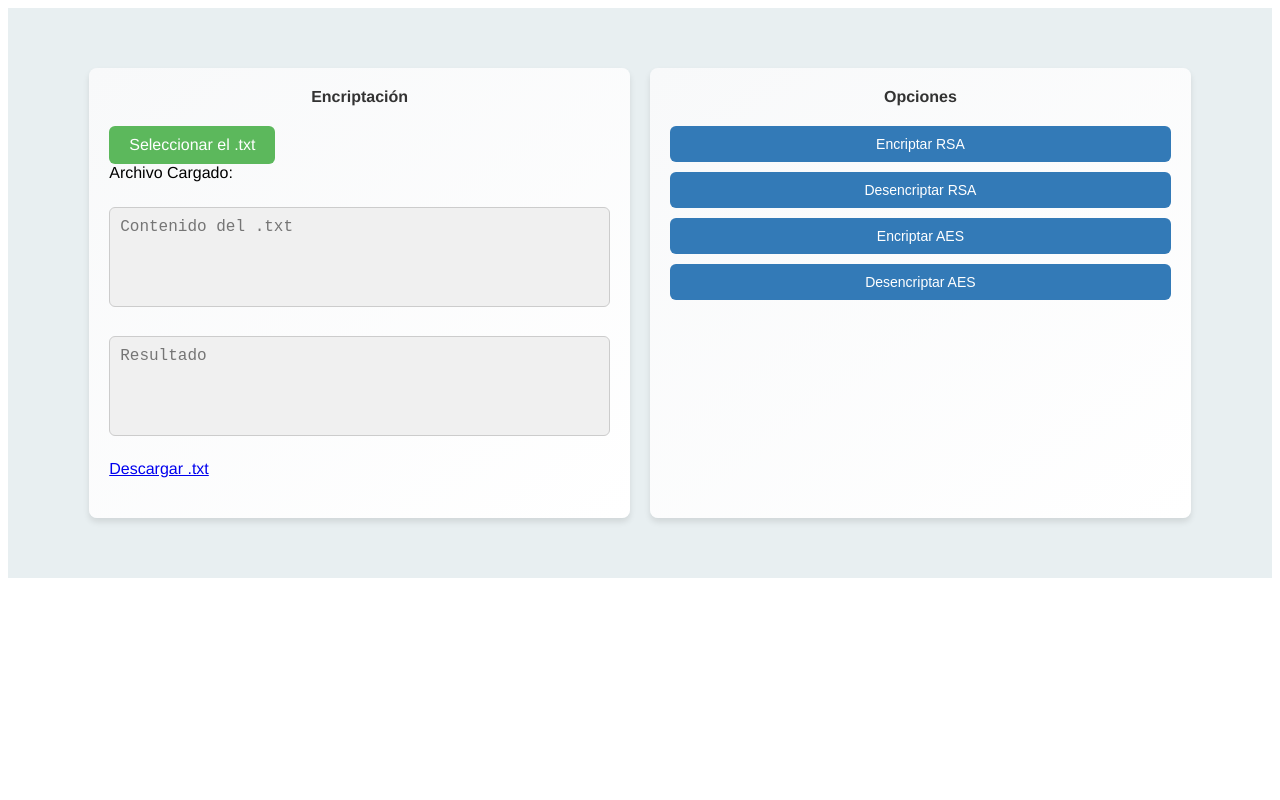
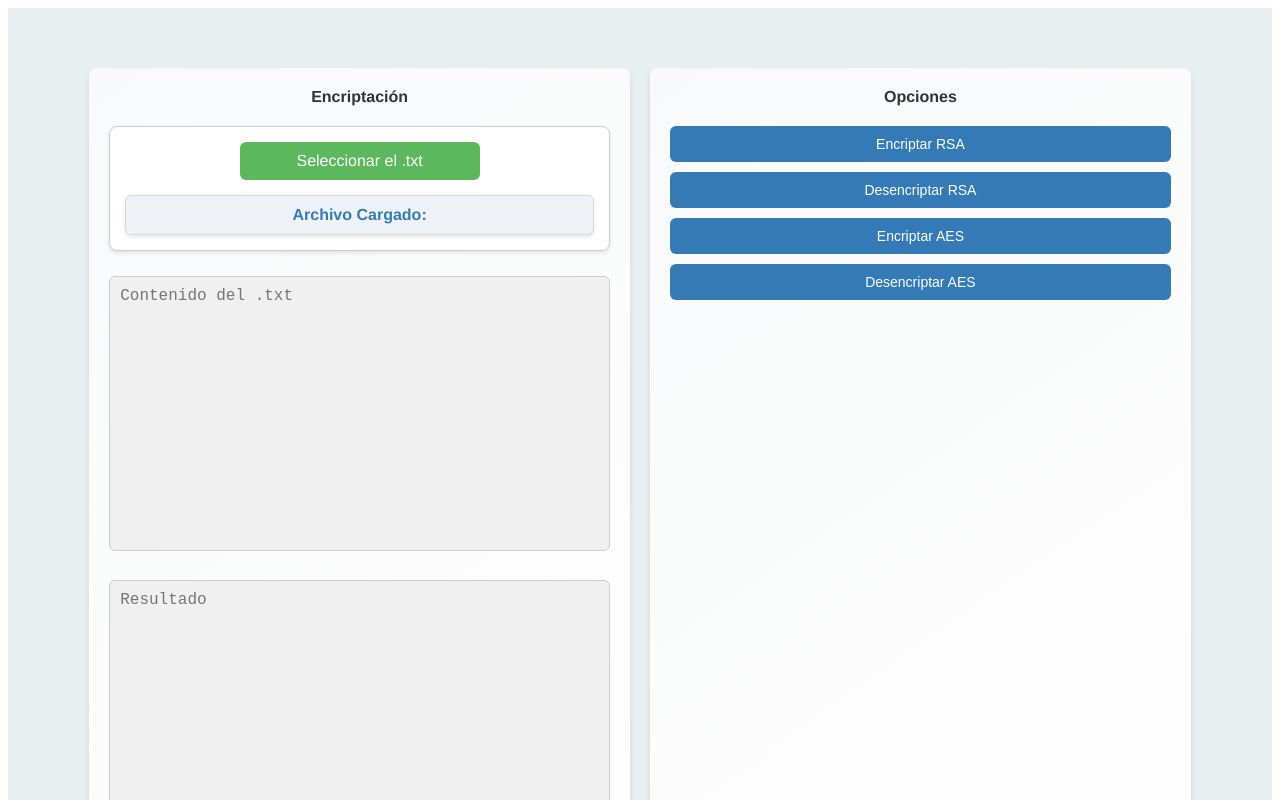
Before and after one commit to MarcosPacheco19/Encriptacion-RSA-y-AES-Computo-Paralelo, an Angular app in the folder Encriptacion-Frontend-web/: page / in a window 1280 px wide. Shown: the top 800 px of the page. Built offline with nearby package versions, Linux system fonts and the light colour scheme.

Commit message:
Finalizacion antes de dockerizar

```diff
--- a/Encriptacion-Frontend-web/src/app/pages/encriptacion-ui/encriptacion-ui.component.css
+++ b/Encriptacion-Frontend-web/src/app/pages/encriptacion-ui/encriptacion-ui.component.css
@@ -42,8 +42,18 @@ body {
     position: absolute;
 }
 
+.file-upload {
+    background-color: #fff;
+    border: 1px solid #ccc;
+    border-radius: 8px;
+    padding: 15px;
+    box-shadow: 0 2px 4px rgba(0, 0, 0, 0.1);
+}
+
 .file-label {
-    display: inline-block;
+    display: block;
+    margin: 0 auto;
+    max-width: 200px;
     background-color: #5cb85c;
     padding: 10px 20px;
     text-align: center;
@@ -57,11 +67,18 @@ body {
     background-color: #449d44;
 }
 
+.file-upload div {
+    margin-top: 10px;
+    text-align: center;
+    font-size: 14px;
+    color: #333;
+}
+
 .input-group textarea {
     width: 100%;
     padding: 10px;
     height: auto;
-    min-height: 100px;
+    min-height: 275px;
     border: 1px solid #ccc;
     border-radius: 6px;
     margin-top: 5px;
@@ -69,6 +86,66 @@ body {
     box-sizing: border-box;
     background: #f0f0f0;
     font-size: 16px;
+}
+
+.input-group textarea::-webkit-scrollbar {
+    width: 12px;
+}
+
+.input-group textarea::-webkit-scrollbar-track {
+    background: #f0f0f0;
+    border-radius: 6px;
+}
+
+.input-group textarea::-webkit-scrollbar-thumb {
+    background-color: #337ab7;
+    border-radius: 6px;
+    border: 3px solid #f0f0f0;
+}
+
+.input-group textarea::-webkit-scrollbar-thumb:hover {
+    background-color: #286090;
+}
+
+.file-upload div.file-name {
+    margin-top: 15px;
+    text-align: center;
+    font-size: 16px;
+    color: #337ab7;
+    padding: 10px;
+    border-radius: 6px;
+    background-color: #eef2f7;
+    border: 1px solid #d6d8db;
+    box-shadow: 0 2px 4px rgba(0, 0, 0, 0.1);
+    font-weight: bold;
+    overflow: hidden;
+    text-overflow: ellipsis;
+    white-space: nowrap;
+}
+
+.file-upload div.file-name {
+    animation: fadeIn 1s;
+}
+
+@keyframes fadeIn {
+    from { opacity: 0; }
+    to { opacity: 1; }
+}
+
+.descargar-link {
+    display: inline-block;
+    background-color: #f0ad4e;
+    padding: 10px 20px;
+    text-align: center;
+    border-radius: 6px;
+    cursor: pointer;
+    color: white;
+    text-decoration: none;
+    transition: background-color 0.3s;
+}
+
+.descargar-link:hover {
+    background-color: #ec971f;
 }
 
 button {
--- a/Encriptacion-Frontend-web/src/app/pages/encriptacion-ui/encriptacion-ui.component.html
+++ b/Encriptacion-Frontend-web/src/app/pages/encriptacion-ui/encriptacion-ui.component.html
@@ -5,24 +5,24 @@
             <div class="input-group file-upload">
                 <input type="file" (change)="handleFileInput($event)" id="file-upload" class="file-input">
                 <label for="file-upload" class="file-label">Seleccionar el .txt</label>
-                <div>Archivo Cargado: {{ fileName }}</div>
+                <div class="file-name">Archivo Cargado: {{ fileName }}</div>
             </div>
             <div class="input-group file-content">
                 <textarea [(ngModel)]="contenidoTxt" placeholder="Contenido del .txt"></textarea>
             </div>
             <div class="input-group encrypted-content">
-                <textarea placeholder="Resultado"></textarea>
+                <textarea [(ngModel)]="resultadoTxt" placeholder="Resultado"></textarea>
             </div>
-            <div class="input-group">
-                <a href="#" (click)="descargarTxt()">Descargar .txt</a>
+            <div>
+                <a href="#" class="descargar-link" (click)="descargarTxt()">Descargar .txt</a>
             </div>
         </div>
         <div class="box options">
             <div class="title">Opciones</div>
-            <button (click)="encriptarRSA()">Encriptar RSA</button>
-            <button (click)="desencriptarRSA()">Desencriptar RSA</button>
-            <button (click)="encriptarAES()">Encriptar AES</button>
-            <button (click)="desencriptarAES()">Desencriptar AES</button>
+            <button (click)="procesarArchivo('encriptarRSA')">Encriptar RSA</button>
+            <button (click)="procesarArchivo('desencriptarRSA')">Desencriptar RSA</button>
+            <button (click)="procesarArchivo('encriptarAES')">Encriptar AES</button>
+            <button (click)="procesarArchivo('desencriptarAES')">Desencriptar AES</button>
         </div>
     </div>
 </body>
--- a/Encriptacion-Frontend-web/src/app/pages/encriptacion-ui/encriptacion-ui.component.ts
+++ b/Encriptacion-Frontend-web/src/app/pages/encriptacion-ui/encriptacion-ui.component.ts
@@ -7,10 +7,13 @@ import { EncriptarService } from 'src/app/services/encriptar.service';
   styleUrls: ['./encriptacion-ui.component.css']
 })
 export class EncriptacionUIComponent {
+
   constructor(private encriptar: EncriptarService){}
 
   fileToUpload: File | null = null;
   contenidoTxt: string = '';
+  resultadoTxt: string = '';
+  tipoProceso: string = '';
   fileName: string = '';
 
   handleFileInput(event: any) {
@@ -26,67 +29,47 @@ export class EncriptacionUIComponent {
     fileReader.readAsText(file);
   }
 
-  handleTextareaInput(event: any) {
-    this.contenidoTxt = event.target.value;
-  }
+  procesarArchivo(accion: 'encriptarRSA' | 'desencriptarRSA' | 'encriptarAES' | 'desencriptarAES') {
+    if (!this.fileToUpload) return;
 
-  encriptarRSA() {
-    if (this.fileToUpload) {
-      this.encriptar.encriptarRSA(this.fileToUpload).subscribe(
-        (response: any) => {
-          console.log('Encriptación RSA:', response);
-        },
-        error => console.error(error)
-      );
-    }
-  }
+    this.tipoProceso = accion;
+    const archivo = this.fileToUpload;
+    const accionMap = {
+      encriptarRSA: () => this.encriptar.encriptarRSA(archivo),
+      desencriptarRSA: () => this.encriptar.desencriptarRSA(archivo),
+      encriptarAES: () => this.encriptar.encriptarAES(archivo),
+      desencriptarAES: () => this.encriptar.desencriptarAES(archivo)
+    };
 
-  desencriptarRSA() {
-    if (this.fileToUpload) {
-      this.encriptar.desencriptarRSA(this.fileToUpload).subscribe(
-        (response: any) => {
-          console.log('Desencriptación RSA:', response);
-        },
-        error => console.error(error)
-      );
-    }
-  }
-
-  encriptarAES() {
-    if (this.fileToUpload) {
-      this.encriptar.encriptarAES(this.fileToUpload).subscribe(
-        (response: any) => {
-          console.log('Encriptación AES:', response);
-        },
-        error => console.error(error)
-      );
-    }
-  }
-
-  desencriptarAES() {
-    if (this.fileToUpload) {
-      this.encriptar.desencriptarAES(this.fileToUpload).subscribe(
-        (response: any) => {
-          console.log('Desencriptación AES:', response);
-        },
-        error => console.error(error)
-      );
-    }
+    accionMap[accion]().subscribe(
+      (response: any) => {
+        this.resultadoTxt = response.texto_encriptado || response.texto_desencriptado;
+        console.log(`${accion}:`, response);
+      },
+      error => console.error(error)
+    );
   }
 
   descargarTxt() {
-    if (this.contenidoTxt) {
-      this.encriptar.generarTxt(this.contenidoTxt, 'archivo_descargado').subscribe(
+    if (this.resultadoTxt) {
+      const nombreArchivo = this.tipoProceso + '_descarga';
+      this.encriptar.generarTxt(this.resultadoTxt, nombreArchivo).subscribe(
         (data: Blob) => {
           const downloadURL = window.URL.createObjectURL(data);
           const link = document.createElement('a');
           link.href = downloadURL;
-          link.download = "archivo_descargado.txt";
+          link.download = nombreArchivo;
           link.click();
           window.URL.revokeObjectURL(downloadURL);
+          this.limpiarTextAreas();
         },
         error => console.error('Error al descargar el archivo:', error)
       );
     }
   }
+
+  limpiarTextAreas() {
+    this.contenidoTxt = 'Contenido del .txt';
+    this.resultadoTxt = 'Resultado';
+  }
 }
```
Also changed, not shown: 1 other file (tests, documents, lock files or other folders).
